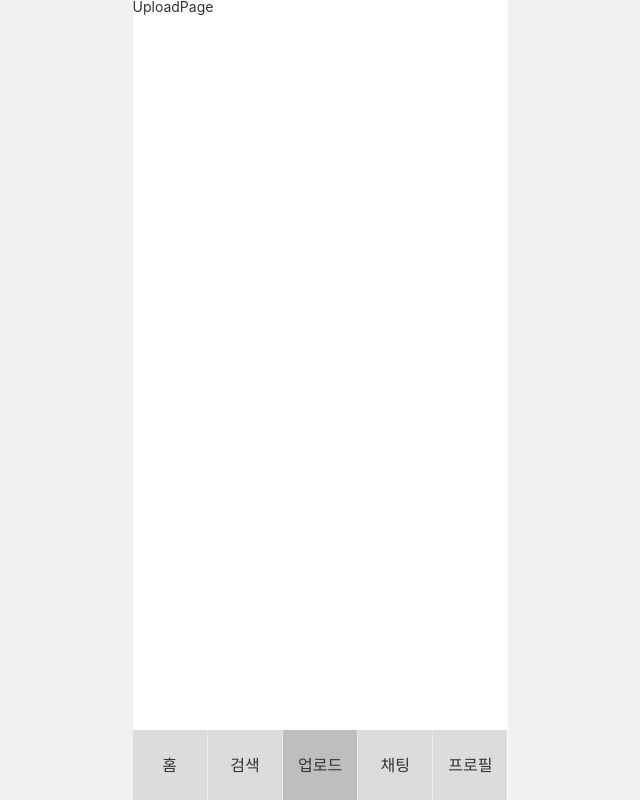
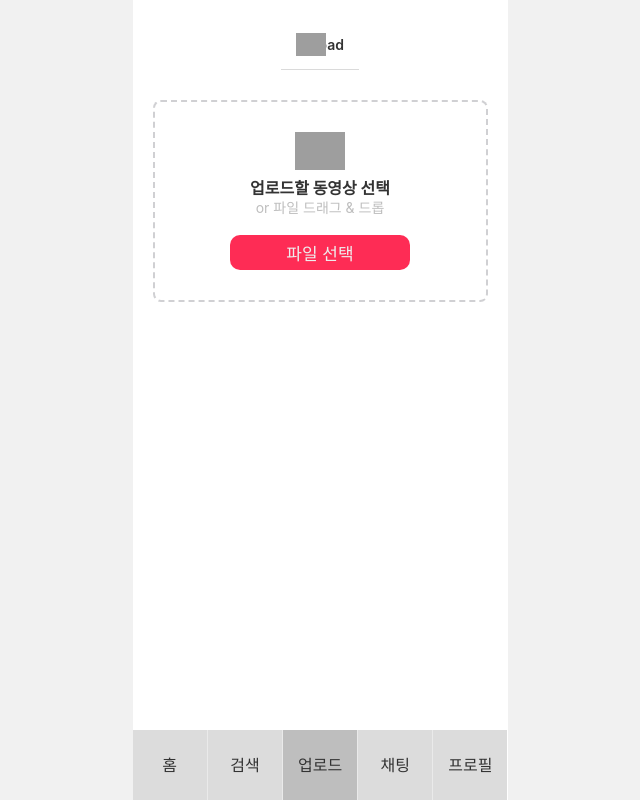
Before and after one commit to rachel490/Kicks, a React (Create React App) app: page /upload in a window 1280 px wide. Shown: the whole page, without its empty margins (320-960 px from the left). Built offline with nearby package versions, Linux system fonts and the light colour scheme; grey boxes are pictures that could not be loaded.

Commit message:
:sparkles: 영상 업로드 버튼 추가

```diff
--- a/src/App.tsx
+++ b/src/App.tsx
@@ -8,7 +8,7 @@ import {
   MainPage,
   ProfilePage,
   SearchPage,
-  UploadPage
+  VideoUploadPage
 } from 'pages';
 import { ThemeProvider } from 'styled-components';
 import defaultTheme from 'styles/DefaultTheme';
@@ -22,7 +22,7 @@ function App() {
           <Route path="/" element={<AppLayout />}>
             <Route index element={<MainPage />} />
             <Route path="search" element={<SearchPage />} />
-            <Route path="upload" element={<UploadPage />} />
+            <Route path="upload" element={<VideoUploadPage />} />
             <Route path="chats" element={<ChatListPage />} />
             <Route path="profile" element={<ProfilePage />} />
           </Route>
--- a/src/pages/UploadPage.tsx
+++ /dev/null
@@ -1,7 +0,0 @@
-export const UploadPage = () => {
-  return (
-    <div>
-      <h3>UploadPage</h3>
-    </div>
-  );
-};
--- /dev/null
+++ b/src/pages/VideoUploadPage/VideoUploadPage.tsx
@@ -0,0 +1,25 @@
+import { PageHeader } from 'components';
+import * as S from './styles';
+
+export const VideoUploadPage = () => {
+  return (
+    <S.Wrap>
+      <PageHeader title="Upload" />
+      <S.FileInput
+        type="file"
+        accept="video/*"
+        id="videoUpload"
+        style={{ display: 'none' }}
+      />
+      <S.Label htmlFor="videoUpload">
+        <img
+          src="https://lf16-tiktok-common.ttwstatic.com/obj/tiktok-web-common-sg/ies/creator_center/svgs/cloud-icon1.ecf0bf2b.svg"
+          alt="upload"
+        />
+        <h2>업로드할 동영상 선택</h2>
+        <span>or 파일 드래그 & 드롭</span>
+        <button>파일 선택</button>
+      </S.Label>
+    </S.Wrap>
+  );
+};
--- /dev/null
+++ b/src/pages/VideoUploadPage/styles.ts
@@ -0,0 +1,61 @@
+import styled from 'styled-components';
+
+export const Wrap = styled.div`
+  display: flex;
+  flex-direction: column;
+  align-items: center;
+	padding: 20px;
+`;
+export const FileInput = styled.input`
+  display: none;
+`;
+
+export const Label = styled.label`
+  cursor: pointer;
+  margin-top: 30px;
+  width: 100%;
+  border: 2px dashed rgba(22, 24, 35, 0.2);
+  border-radius: 8px;
+  display: flex;
+	flex-direction: column;
+  align-items: center;
+  text-align: center;
+  padding: 30px 0;
+
+  img {
+    width: 50px;
+    margin-bottom: 10px;
+  }
+
+  h2 {
+    font-weight: bold;
+    font-size: 16px;
+    margin-bottom: 5px;
+  }
+
+  span {
+    color: ${({ theme }) => theme.color.nav_active_bg};
+  }
+
+  button {
+    font-size: 17px;
+    margin-top: 20px;
+    border-radius: 10px;
+    color: ${({ theme }) => theme.color.text_white};
+    background-color: #fe2c55;
+    width: 180px;
+    height: 35px;
+    display: flex;
+    align-items: center;
+    justify-content: center;
+
+    &:hover {
+      background-color: #ff1764;
+    }
+  }
+
+  &:hover {
+    border-color: #fe2c55;
+    background-color: rgba(0, 0, 0, 0.03);
+  }
+`;
--- a/src/pages/index.ts
+++ b/src/pages/index.ts
@@ -2,5 +2,5 @@ export { MainPage } from './MainPage';
 export { ChatListPage } from './ChatListPage/ChatListPage';
 export { ChatRoomPage } from './ChatRoomPage/ChatRoomPage';
 export { SearchPage } from './SearchPage';
-export { UploadPage } from './UploadPage';
+export { VideoUploadPage } from './VideoUploadPage/VideoUploadPage';
 export { ProfilePage } from './ProfilePage/ProfilePage';
```
